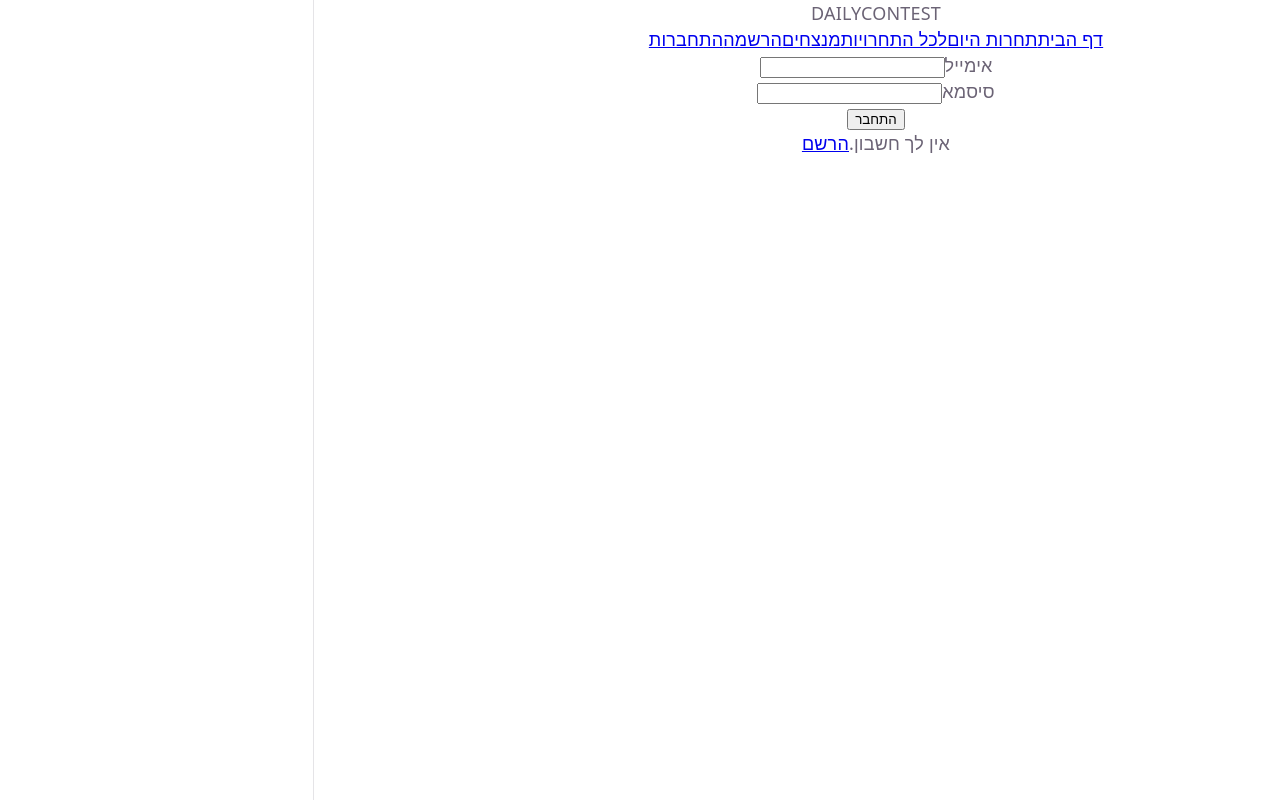
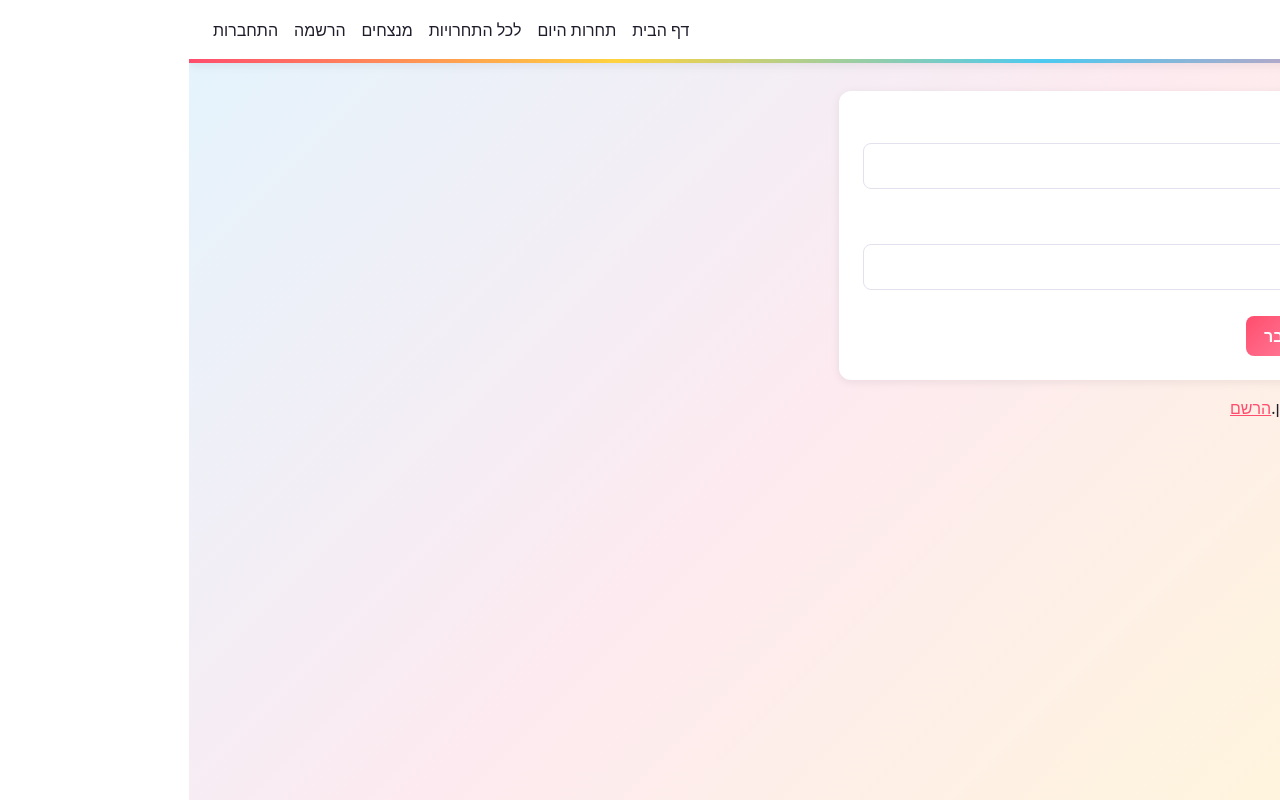
Before and after one commit to EfratBloch/daily-contest-client, a React (Vite) app: page /login in a window 1280 px wide. Built offline with nearby package versions, Linux system fonts and the light colour scheme; no server answers.

Commit message:
Styling: colors, layout classes, home page animation

```diff
--- a/src/index.css
+++ b/src/index.css
@@ -1,111 +1,414 @@
+/* ===== Colors and base ===== */
 :root {
-  --text: #6b6375;
-  --text-h: #08060d;
-  --bg: #fff;
-  --border: #e5e4e7;
-  --code-bg: #f4f3ec;
-  --accent: #aa3bff;
-  --accent-bg: rgba(170, 59, 255, 0.1);
-  --accent-border: rgba(170, 59, 255, 0.5);
-  --social-bg: rgba(244, 243, 236, 0.5);
-  --shadow:
-    rgba(0, 0, 0, 0.1) 0 10px 15px -3px, rgba(0, 0, 0, 0.05) 0 4px 6px -2px;
-
-  --sans: system-ui, 'Segoe UI', Roboto, sans-serif;
-  --heading: system-ui, 'Segoe UI', Roboto, sans-serif;
-  --mono: ui-monospace, Consolas, monospace;
-
-  font: 18px/145% var(--sans);
-  letter-spacing: 0.18px;
-  color-scheme: light dark;
+  --red: #ff4d6d;
+  --yellow: #ffd23f;
+  --blue: #4cc9f0;
+  --pink: #ff8fab;
+  --primary: #ff4d6d;
+  --primary-dark: #e63956;
+  --primary-light: #ffe3ea;
+  --blue-light: #e0f6fd;
+  --deep-blue: #3a86ff;
+  --text: #1f1d2b;
+  --muted: #6b6878;
+  --bg: #fffaf0;
+  --card: #ffffff;
+  --border: #e4e1ef;
+  --error: #c62828;
+  --gold: #ffd23f;
+  --radius: 12px;
+  --shadow: 0 2px 10px rgba(31, 29, 43, 0.08);
+  font-family: system-ui, 'Segoe UI', Arial, sans-serif;
   color: var(--text);
-  background: var(--bg);
-  font-synthesis: none;
-  text-rendering: optimizeLegibility;
-  -webkit-font-smoothing: antialiased;
-  -moz-osx-font-smoothing: grayscale;
-
-  @media (max-width: 1024px) {
-    font-size: 16px;
-  }
+  background: linear-gradient(135deg, #e3f4fd 0%, #fdeaf0 50%, #fff7d9 100%) fixed;
+  line-height: 1.5;
 }
 
-@media (prefers-color-scheme: dark) {
-  :root {
-    --text: #9ca3af;
-    --text-h: #f3f4f6;
-    --bg: #16171d;
-    --border: #2e303a;
-    --code-bg: #1f2028;
-    --accent: #c084fc;
-    --accent-bg: rgba(192, 132, 252, 0.15);
-    --accent-border: rgba(192, 132, 252, 0.5);
-    --social-bg: rgba(47, 48, 58, 0.5);
-    --shadow:
-      rgba(0, 0, 0, 0.4) 0 10px 15px -3px, rgba(0, 0, 0, 0.25) 0 4px 6px -2px;
-  }
-
-  #social .button-icon {
-    filter: invert(1) brightness(2);
-  }
-}
-
-#root {
-  width: 1126px;
-  max-width: 100%;
-  margin: 0 auto;
-  text-align: center;
-  border-inline: 1px solid var(--border);
-  min-height: 100svh;
-  display: flex;
-  flex-direction: column;
+* {
   box-sizing: border-box;
 }
 
 body {
   margin: 0;
-}
-
-h1,
-h2 {
-  font-family: var(--heading);
-  font-weight: 500;
-  color: var(--text-h);
+  direction: rtl;
 }
 
 h1 {
-  font-size: 56px;
-  letter-spacing: -1.68px;
-  margin: 32px 0;
-  @media (max-width: 1024px) {
-    font-size: 36px;
-    margin: 20px 0;
-  }
+  font-size: 1.8rem;
+  margin: 0 0 12px;
 }
-h2 {
-  font-size: 24px;
-  line-height: 118%;
-  letter-spacing: -0.24px;
+
+h3 {
   margin: 0 0 8px;
-  @media (max-width: 1024px) {
-    font-size: 20px;
-  }
 }
-p {
+
+a {
+  color: var(--primary);
+}
+
+/* ===== Header and menu ===== */
+.site-header {
+  display: flex;
+  align-items: center;
+  justify-content: space-between;
+  flex-wrap: wrap;
+  gap: 12px;
+  padding: 14px 24px;
+  background: var(--card);
+  box-shadow: var(--shadow);
+  position: sticky;
+  top: 0;
+  z-index: 10;
+  border-bottom: 4px solid transparent;
+  border-image: linear-gradient(90deg, var(--red), var(--yellow), var(--blue), var(--pink)) 1;
+}
+
+.logo {
+  font-weight: 800;
+  font-size: 1.3rem;
+  background: linear-gradient(90deg, var(--red), var(--pink), var(--blue));
+  -webkit-background-clip: text;
+  background-clip: text;
+  color: transparent;
+  letter-spacing: 1px;
+}
+
+.nav {
+  display: flex;
+  align-items: center;
+  flex-wrap: wrap;
+  gap: 16px;
+}
+
+.nav a {
+  color: var(--text);
+  text-decoration: none;
+  font-weight: 500;
+}
+
+.nav a:hover {
+  color: var(--primary);
+}
+
+.nav p {
+  margin: 0;
+  margin-inline-start: 12px;
+  color: var(--muted);
+}
+
+/* Keep every link together, and the greeting + logout button at the end */
+.nav p,
+.nav button {
+  order: 2;
+}
+
+/* ===== Page area ===== */
+.container {
+  max-width: 1100px;
+  margin: 0 auto;
+  padding: 28px 20px 60px;
+}
+
+/* ===== Buttons (real buttons and links that look like buttons) ===== */
+button,
+.btn {
+  display: inline-block;
+  padding: 8px 18px;
+  border: none;
+  border-radius: 8px;
+  background: linear-gradient(135deg, var(--red), var(--pink));
+  color: #fff;
+  font: inherit;
+  font-weight: 600;
+  text-decoration: none;
+  cursor: pointer;
+  transition: background 0.2s;
+  margin-inline-end: 8px;
+}
+
+button:hover,
+.btn:hover {
+  background: var(--primary-dark);
+  transform: translateY(-1px);
+}
+
+button:disabled {
+  background: #c9c5d8;
+  cursor: not-allowed;
+}
+
+.btn-light {
+  background: var(--blue-light);
+  color: #0b6d8c;
+}
+
+.btn-light:hover {
+  background: var(--blue);
+  color: #fff;
+}
+
+/* ===== Forms ===== */
+form {
+  max-width: 520px;
+  background: var(--card);
+  padding: 24px;
+  border-radius: var(--radius);
+  box-shadow: var(--shadow);
+}
+
+form > div {
+  margin-bottom: 6px;
+}
+
+label {
+  display: block;
+  font-weight: 600;
+  margin-bottom: 4px;
+}
+
+input,
+textarea,
+select {
+  width: 100%;
+  padding: 10px 12px;
+  border: 1px solid var(--border);
+  border-radius: 8px;
+  font: inherit;
+  background: #fff;
+}
+
+input:focus,
+textarea:focus,
+select:focus {
+  outline: 2px solid var(--primary-light);
+  border-color: var(--primary);
+}
+
+textarea {
+  min-height: 110px;
+  resize: vertical;
+}
+
+/* Big dashed drop area for choosing a file (drag & drop still works) */
+input[type='file'] {
+  padding: 28px 12px;
+  border: 2px dashed var(--blue);
+  background: var(--blue-light);
+  cursor: pointer;
+}
+
+/* Field error messages under each input */
+form p,
+.error {
+  color: var(--error);
+  font-size: 0.9rem;
+  margin: 4px 0 8px;
+  min-height: 1em;
+}
+
+/* ===== Search and filters row ===== */
+.filters {
+  display: flex;
+  gap: 10px;
+  flex-wrap: wrap;
+  margin-bottom: 20px;
+}
+
+.filters input {
+  flex: 2;
+  min-width: 200px;
+}
+
+.filters select {
+  flex: 1;
+  min-width: 140px;
+}
+
+/* ===== Cards grid ===== */
+.grid {
+  display: grid;
+  grid-template-columns: repeat(auto-fill, minmax(250px, 1fr));
+  gap: 18px;
+  margin: 18px 0;
+}
+
+.card {
+  background: var(--card);
+  border-top: 5px solid var(--pink);
+  transition: transform 0.2s;
+  border: 2px solid transparent;
+  border-radius: var(--radius);
+  box-shadow: var(--shadow);
+  padding: 16px;
+  display: flex;
+  flex-direction: column;
+  gap: 4px;
+}
+
+.card p {
   margin: 0;
 }
 
-code,
-.counter {
-  font-family: var(--mono);
-  display: inline-flex;
-  border-radius: 4px;
-  color: var(--text-h);
+/* A submission the user voted for */
+.card.voted {
+  border-color: var(--yellow);
+  background: #fff8d6;
 }
 
-code {
-  font-size: 15px;
-  line-height: 135%;
-  padding: 4px 8px;
-  background: var(--code-bg);
+.media {
+  position: relative;
+  margin: 6px 0;
 }
+
+.media img {
+  width: 100%;
+  height: 200px;
+  object-fit: cover;
+  border-radius: 8px;
+  display: block;
+}
+
+.media .btn {
+  position: absolute;
+  top: 8px;
+  left: 8px;
+  padding: 4px 12px;
+  font-size: 0.85rem;
+}
+
+/* Text submissions */
+.media p {
+  background: #faf9ff;
+  border-radius: 8px;
+  padding: 36px 12px 12px;
+  white-space: pre-wrap;
+}
+
+.card button {
+  margin-top: 8px;
+  align-self: flex-start;
+}
+
+/* ===== Small labels ===== */
+.badge {
+  display: inline-block;
+  align-self: flex-start;
+  background: var(--blue-light);
+  color: #0b6d8c;
+  font-size: 0.85rem;
+  font-weight: 600;
+  padding: 2px 10px;
+  border-radius: 999px;
+  margin: 4px 0 12px;
+}
+
+.place {
+  align-self: flex-start;
+  background: var(--gold);
+  color: #3b2a00;
+  font-weight: 700;
+  padding: 2px 10px;
+  border-radius: 999px;
+}
+
+.place::before {
+  content: '🏆 ';
+}
+
+.muted {
+  color: var(--muted);
+  font-size: 0.85rem;
+}
+
+/* ===== Pages navigation ===== */
+.pagination {
+  display: flex;
+  align-items: center;
+  justify-content: center;
+  gap: 16px;
+  margin-top: 10px;
+}
+
+.pagination p {
+  margin: 0;
+}
+
+.card:hover {
+  transform: translateY(-4px);
+}
+
+.grid .card:nth-child(4n + 2) { border-top-color: var(--blue); }
+.grid .card:nth-child(4n + 3) { border-top-color: var(--yellow); }
+.grid .card:nth-child(4n + 4) { border-top-color: var(--red); }
+
+/* ===== Home page: clean title + two shapes that slide in from the sides ===== */
+.home {
+  min-height: 65vh;
+  display: flex;
+  flex-direction: column;
+  align-items: center;
+  justify-content: center;
+  text-align: center;
+  padding: 40px 24px;
+}
+
+.home > * {
+  position: relative;
+  z-index: 1;
+}
+
+.home h1 {
+  font-size: 3rem;
+  font-weight: 800;
+  letter-spacing: -0.5px;
+  background: linear-gradient(90deg, var(--red), var(--pink), var(--deep-blue));
+  -webkit-background-clip: text;
+  background-clip: text;
+  color: transparent;
+}
+
+/* The two shapes cover the whole screen area, behind the content */
+.home::before,
+.home::after {
+  content: "";
+  position: fixed;
+  top: 50%;
+  width: 46vmax;
+  height: 46vmax;
+  border-radius: 50%;
+  z-index: -1;
+  pointer-events: none;
+  filter: blur(8px);
+  opacity: 0.55;
+}
+
+/* From the right: red to pink */
+.home::before {
+  right: 0;
+  background: radial-gradient(circle at 30% 30%, var(--pink), var(--red));
+  animation: from-right 14s ease-in-out infinite;
+}
+
+/* From the left: blue to yellow */
+.home::after {
+  left: 0;
+  background: radial-gradient(circle at 70% 30%, var(--yellow), var(--blue) 60%, var(--deep-blue));
+  animation: from-left 14s ease-in-out infinite;
+  animation-delay: -7s;
+}
+
+/* Enters the screen, stays a moment, and leaves the same way it came */
+@keyframes from-right {
+  0%, 100% { transform: translate(110%, -50%) scale(0.8); }
+  40%, 60% { transform: translate(35%, -50%) scale(1); }
+}
+
+@keyframes from-left {
+  0%, 100% { transform: translate(-110%, -50%) scale(0.8); }
+  40%, 60% { transform: translate(-35%, -50%) scale(1); }
+}
+
+/* People who prefer less motion get a still page */
+@media (prefers-reduced-motion: reduce) {
+  .home::before, .home::after { animation: none; }
+}
--- a/src/pages/ContestsPage.tsx
+++ b/src/pages/ContestsPage.tsx
@@ -15,6 +15,7 @@
     ,placeholderData:keepPreviousData})
         return <>
         <h1>כל התחרויות</h1>
+        <div className="filters">
         <input value={search} onChange={(e)=>{setSearch(e.target.value);setPage(1)}}placeholder="חיפוש"></input>
         <select value={status} onChange={(e)=>{setStatus(e.target.value as ContestsStatus | "");setPage(1)}}>
         <option value="">הכול</option>
@@ -26,10 +27,13 @@
         <option value="newest">מהחדשה לישנה</option>
         <option value="oldest">מהישנה לחדשה</option>
         </select>
+        </div>
         {isLoading&&<p>טוען...</p>}
         {error&&<p>{getErrorMessage(error)}</p>}
+        <div className="grid">
         {data?.items.map(c=><ContestCard contest={c} key={c.id}></ContestCard>)}
-        {data&&<div>
+        </div>
+        {data&&<div className="pagination">
         <button disabled={page===1} onClick={()=>setPage(page-1)}>הקודם</button>
         <p>עמוד {data.page} מתוך {data.totalPages}</p>
         <button disabled={page===data.totalPages} onClick={()=>setPage(page+1)}>הבא</button>
--- a/src/pages/HomePage.tsx
+++ b/src/pages/HomePage.tsx
@@ -8,8 +8,8 @@
     if(error)
         return <p>{getErrorMessage(error)}</p>
     if(!(data?.activeContest))
-        return <p>אין כרגע תחרות פעילה</p>
-    return <>
+        return <div className="home"><p>אין כרגע תחרות פעילה</p></div>
+    return <div className="home">
     <h1>{data.activeContest.title}</h1>
-    </>
+    </div>
 }
--- a/src/routes/Layout.tsx
+++ b/src/routes/Layout.tsx
@@ -7,9 +7,9 @@
         logout();
         navigate('/')}
    return <>
-   <header>
-        DAILYCONTEST
-        <nav>
+   <header className="site-header">
+        <span className="logo">DAILYCONTEST</span>
+        <nav className="nav">
             <Link to ='/'>דף הבית</Link>
             <Link to ='/today'>תחרות היום</Link>
             <Link to ='/contests'>לכל התחרויות</Link>
@@ -18,7 +18,7 @@
             {user&&<><p>שלום ל{user.name}</p><button onClick={handleLogout}>התנתקות</button>{user.role==='USER'?<Link to ='/my-submissions'>ההגשות שלי</Link>:<Link to ='/admin/contests/new'>תחרות חדשה</Link>}</>}
         </nav>
     </header>
-    <main><Outlet/></main>
+    <main className="container"><Outlet/></main>
 
     </>
 }
```
Also changed, not shown: src/App.css (+1 -184 lines), src/components/ContestCard.tsx (+4 -4 lines), src/components/SubmissionCard.tsx (+4 -4 lines), src/pages/ContestPage.tsx (+6 -4 lines), src/pages/ManageContestPage.tsx (+4 -4 lines).
